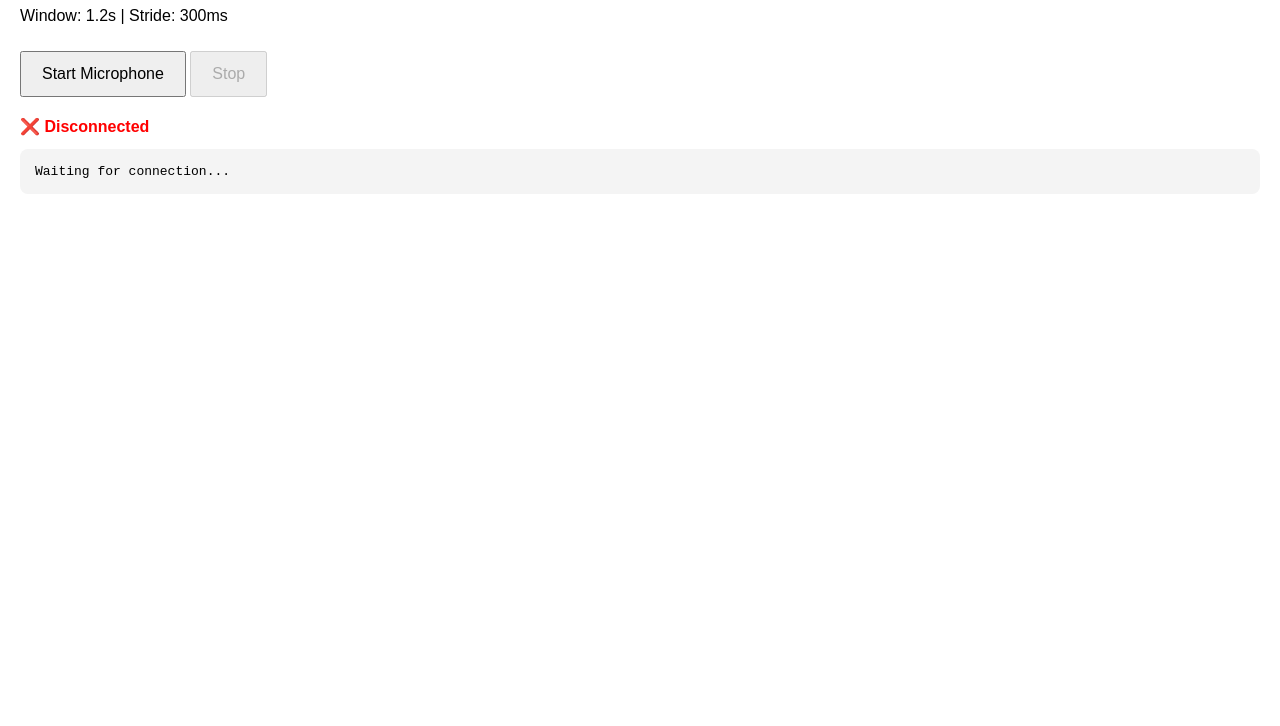
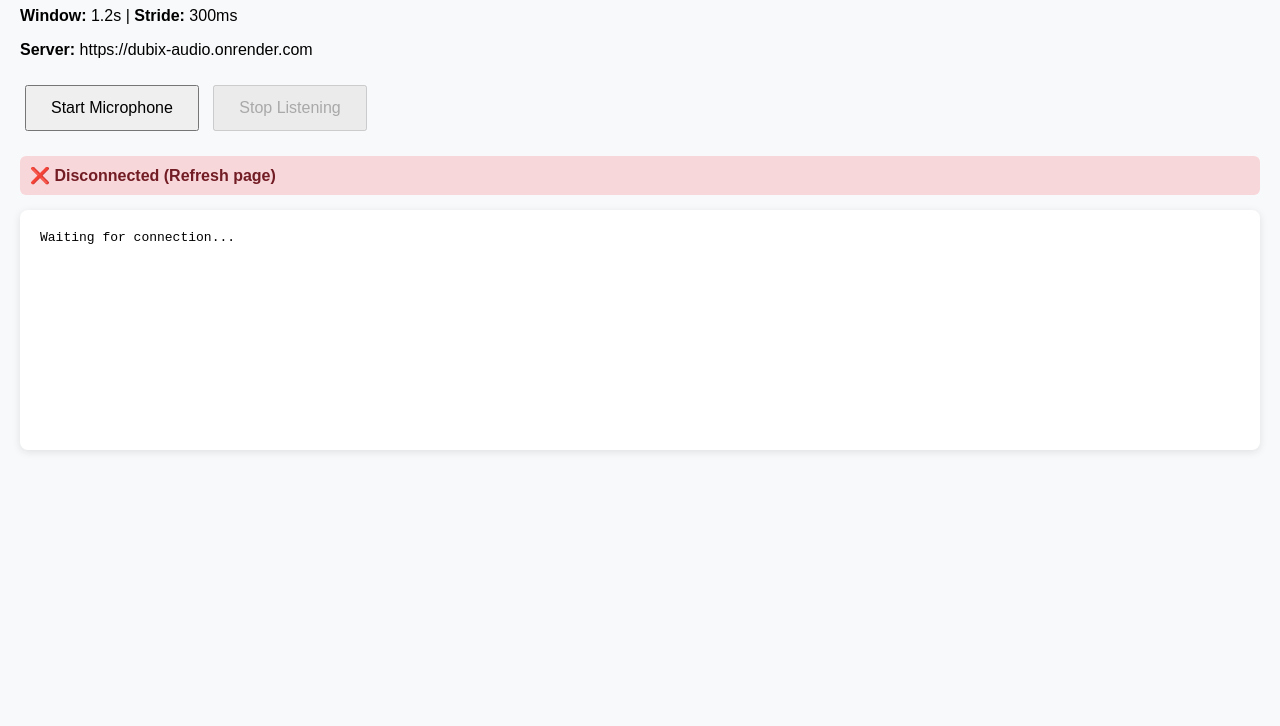
Before and after one commit to dubixtech/dubix-audio, a website: page public/index.html in a window 1280 px wide. Shown: the part 74-800 px from the top of the page. Drawn offline with Linux system fonts and the light colour scheme.

Commit message:
Update index.html

```diff
--- a/public/index.html
+++ b/public/index.html
@@ -3,31 +3,52 @@
 <head>
     <meta charset="UTF-8">
     <meta name="viewport" content="width=device-width, initial-scale=1.0">
-    <title>Edge Impulse Live Audio Classifier</title>
+    <title>Edge Impulse Live Classifier</title>
     <style>
-        body { font-family: Arial, sans-serif; margin: 20px; }
+        body {
+            font-family: Arial, sans-serif;
+            margin: 20px;
+            background: #f8f9fa;
+        }
         h1 { color: #333; }
-        button { padding: 12px 20px; font-size: 16px; margin: 10px 0; }
-        #status { font-weight: bold; margin: 10px 0; }
+        button {
+            padding: 12px 24px;
+            font-size: 16px;
+            margin: 10px 5px;
+            cursor: pointer;
+        }
+        #status {
+            font-weight: bold;
+            margin: 15px 0;
+            padding: 10px;
+            border-radius: 6px;
+        }
         #output {
-            background: #f4f4f4;
-            padding: 15px;
+            background: #fff;
+            padding: 20px;
             border-radius: 8px;
+            box-shadow: 0 2px 8px rgba(0,0,0,0.1);
+            min-height: 200px;
             white-space: pre-wrap;
-            max-height: 400px;
+            font-family: monospace;
             overflow-y: auto;
+            max-height: 60vh;
         }
-        .high-confidence { color: green; font-weight: bold; }
+        .high-confidence {
+            color: green;
+            font-weight: bold;
+        }
     </style>
 </head>
 <body>
-    <h1>🎤 Edge Impulse Live Classifier</h1>
-    <p>Window: 1.2s | Stride: 300ms</p>
+    <h1>🎤 Edge Impulse Live Audio Classifier</h1>
+    <p><strong>Window:</strong> 1.2s | <strong>Stride:</strong> 300ms</p>
+    <p><strong>Server:</strong> https://dubix-audio.onrender.com</p>
 
     <button id="start">Start Microphone</button>
-    <button id="stop" disabled>Stop</button>
+    <button id="stop" disabled>Stop Listening</button>
 
-    <div id="status">Disconnected</div>
+    <div id="status">Connecting to server...</div>
     <pre id="output">Waiting for connection...</pre>
 
     <script>
@@ -36,17 +57,22 @@
         const startBtn = document.getElementById("start");
         const stopBtn = document.getElementById("stop");
 
-        let ws;
-        let audioContext;
-        let processor;
-        let stream;
+        let ws = null;
+        let audioContext = null;
+        let processor = null;
+        let stream = null;
 
+        const SERVER_URL = "https://dubix-audio.onrender.com";
+
+        // Connect WebSocket using direct URL
         function connectWebSocket() {
-            ws = new WebSocket(`ws://${location.host}`);
+            // Use wss:// for HTTPS
+            ws = new WebSocket("wss://dubix-audio.onrender.com");
 
             ws.onopen = () => {
-                statusEl.textContent = "✅ Connected";
-                statusEl.style.color = "green";
+                statusEl.textContent = "✅ Connected to " + SERVER_URL;
+                statusEl.style.background = "#d4edda";
+                statusEl.style.color = "#155724";
             };
 
             ws.onmessage = (event) => {
@@ -54,18 +80,16 @@
                     const result = JSON.parse(event.data);
 
                     if (result.error) {
-                        outputEl.textContent = `Error: ${result.error}`;
+                        outputEl.textContent = `❌ Error: ${result.error}`;
                         return;
                     }
 
-                    // Pretty print results
-                    let html = `<strong>Prediction:</strong><br>`;
+                    let html = `<strong>🔍 Prediction:</strong><br><br>`;
 
                     if (result.results && result.results.length > 0) {
                         result.results.forEach(r => {
-                            const conf = (r.value * 100).toFixed(1);
-                            const cls = r.label;
-                            html += `${cls}: <span class="high-confidence">${conf}%</span><br>`;
+                            const confidence = (r.value * 100).toFixed(1);
+                            html += `${r.label}: <span class="high-confidence">${confidence}%</span><br>`;
                         });
                     } else {
                         html += JSON.stringify(result, null, 2);
@@ -78,16 +102,19 @@
             };
 
             ws.onclose = () => {
-                statusEl.textContent = "❌ Disconnected";
-                statusEl.style.color = "red";
+                statusEl.textContent = "❌ Disconnected (Refresh page)";
+                statusEl.style.background = "#f8d7da";
+                statusEl.style.color = "#721c24";
             };
 
             ws.onerror = () => {
-                statusEl.textContent = "❌ WebSocket Error";
-                statusEl.style.color = "red";
+                statusEl.textContent = "❌ Connection Error - Check Render Logs";
+                statusEl.style.background = "#f8d7da";
+                statusEl.style.color = "#721c24";
             };
         }
 
+        // Start Microphone
         startBtn.onclick = async () => {
             try {
                 stream = await navigator.mediaDevices.getUserMedia({
@@ -95,7 +122,8 @@
                         sampleRate: 16000,
                         channelCount: 1,
                         echoCancellation: true,
-                        noiseSuppression: true
+                        noiseSuppression: true,
+                        autoGainControl: true
                     }
                 });
 
@@ -111,9 +139,7 @@
 
                 processor.onaudioprocess = (e) => {
                     if (!ws || ws.readyState !== WebSocket.OPEN) return;
-
                     const samples = e.inputBuffer.getChannelData(0);
-                    // Send as array (Edge Impulse WASM expects Float32)
                     ws.send(JSON.stringify(Array.from(samples)));
                 };
 
@@ -123,10 +149,11 @@
 
             } catch (err) {
                 console.error(err);
-                alert("Microphone access denied or not supported.");
+                alert("Microphone access failed or not allowed.");
             }
         };
 
+        // Stop Microphone
         stopBtn.onclick = () => {
             if (processor) processor.disconnect();
             if (stream) stream.getTracks().forEach(track => track.stop());
@@ -134,11 +161,13 @@
 
             startBtn.disabled = false;
             stopBtn.disabled = true;
-            statusEl.textContent = "Stopped";
+            statusEl.textContent = "✅ Stopped";
         };
 
-        // Auto-connect WebSocket
-        connectWebSocket();
+        // Auto connect on page load
+        window.onload = () => {
+            connectWebSocket();
+        };
     </script>
 </body>
 </html>
```
